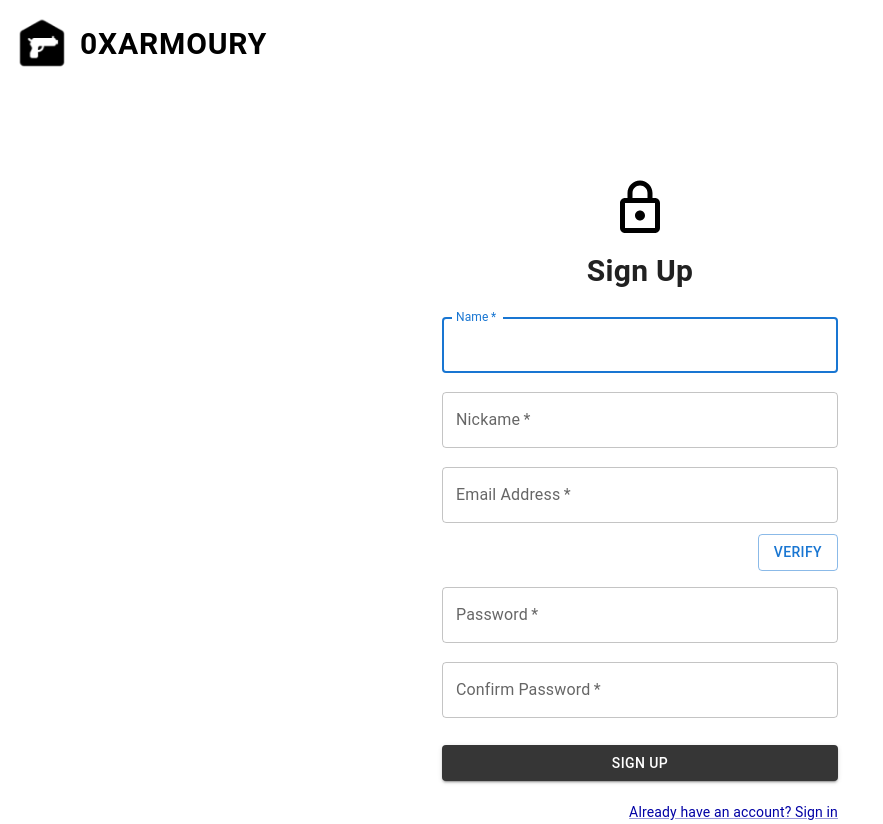
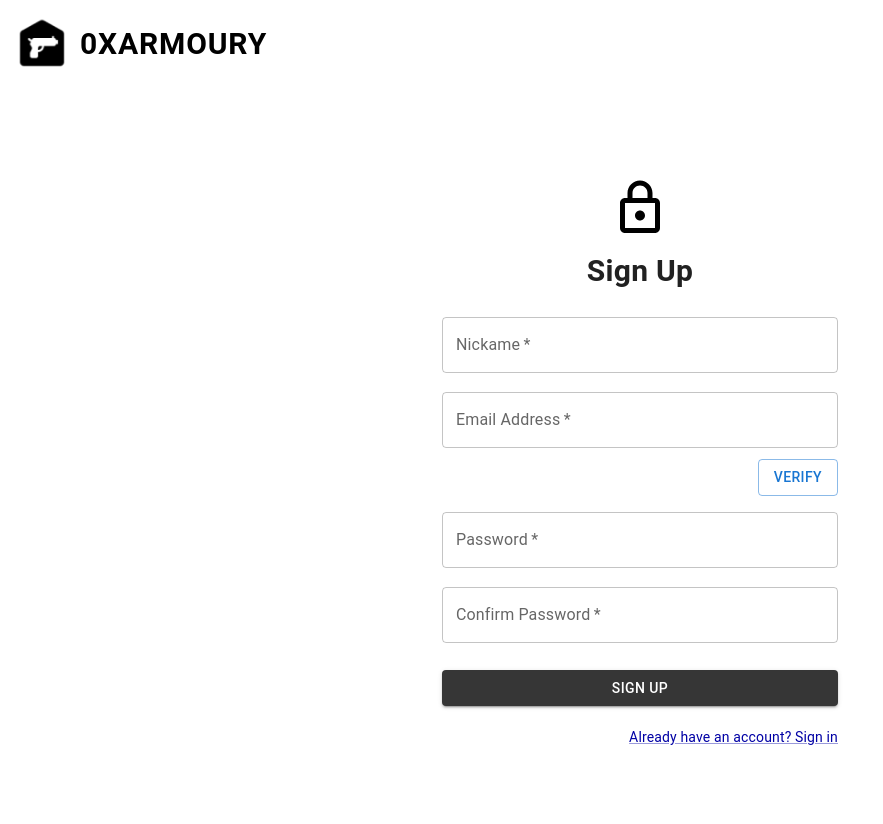
Before and after one commit to Hataeju/0xarmoury, a React (Create React App) app in the folder frontend/: page /SignUp in a window 1280 px wide. Shown: the whole page, without its empty margins (0-883 px from the left). After the commit the page ends 800 px from the top, so only its background shows below. Built offline with nearby package versions, Linux system fonts and the light colour scheme.

Commit message:
name 지우기

```diff
--- a/frontend/src/SignUp.js
+++ b/frontend/src/SignUp.js
@@ -86,11 +86,6 @@ export default function SignUp() {
     if (password !== rePassword) setPasswordError('비밀번호가 일치하지 않습니다.');
     else setPasswordError('');
 
-    // 이름 유효성 체크
-    const nameRegex = /^[가-힣a-zA-Z]+$/;
-    if (!nameRegex.test(Name) || Name.length < 1) setNameError('올바른 이름을 입력해주세요.');
-    else setNameError('');
-
     //닉네임 유효성 체크
     if (nickname.length < 1) setnicknameError('닉네임을 입력해주세요.');
     else setnicknameError('');
@@ -99,7 +94,6 @@ export default function SignUp() {
       emailRegex.test(email) &&
       passwordRegex.test(password) &&
       password === rePassword &&
-      nameRegex.test(Name) &&
       nickname.length > 0
     ) {
       onhandlePost(joinData); // 회원가입 정보 post
@@ -135,19 +129,7 @@ export default function SignUp() {
           </Typography>
           <Box component="form" noValidate onSubmit={handleSubmit} sx={{ mt: 3 }}>
             <Grid container spacing={2}>
-              <Grid item xs={12}>
-                <TextField
-                  autoComplete="given-name"
-                  name="Name"
-                  required
-                  fullWidth
-                  id="Name"
-                  label="Name"
-                  autoFocus
-                  error={NameError !== '' || false}
-                />
-                 <FormHelperTexts sx={{color: '#DB0000'}}>{NameError}</FormHelperTexts>
-              </Grid>
+
               <Grid item xs={12}>
                 <TextField
                   required
```
